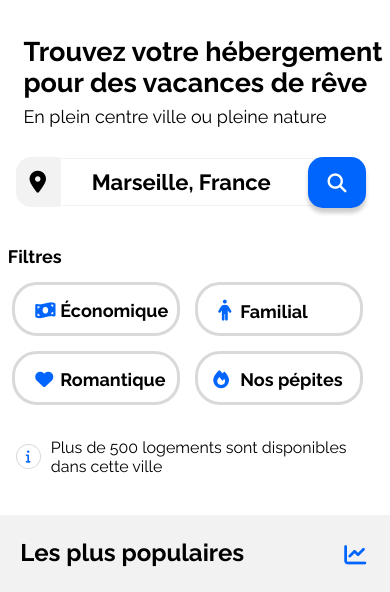
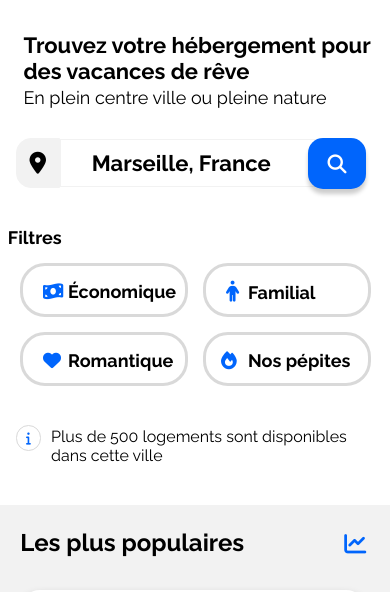
Before and after one commit to CarrolTer/booki, a plain HTML site: page index.html in a window 390 px wide. Shown: the part 184-776 px from the top of the page. Drawn offline with Linux system fonts and the light colour scheme.

Commit message:
maj img + info responsive

```diff
--- a/css/style.css
+++ b/css/style.css
@@ -212,7 +212,6 @@ ul {
     font-size: 17px;
     font-weight: 700;
     gap: 15px;
-    margin-left: -2%;
 }
 
 .option-filter li {
@@ -367,6 +366,7 @@ ul {
     height: 136px;
     border-top-left-radius: 20px;
     border-bottom-left-radius: 20px;
+    object-fit: cover;
 }
 
 .populaires-cards .card-content {
@@ -765,10 +765,6 @@ footer
         margin-left: 6%;
     }
 
-    .intro h1{
-        font-size: 27px;
-    }
-
     .intro p{
         margin-top: -4%;
         font-size: 18px;
@@ -824,7 +820,6 @@ footer
         display: grid;
         grid-template-columns: 1fr 1fr;
         width: 90%;
-        margin-left: -2%;
     }
 
     .option-filter li {
@@ -848,7 +843,7 @@ footer
     }
 
     .fa-info{
-        width: 5%;
+        width: 19px;
         height: 19px;
     }
 
@@ -857,7 +852,6 @@ footer
     }
 
     .info p{
-        margin-top: -1.5%;
         width: 80%;
     }
 
```
